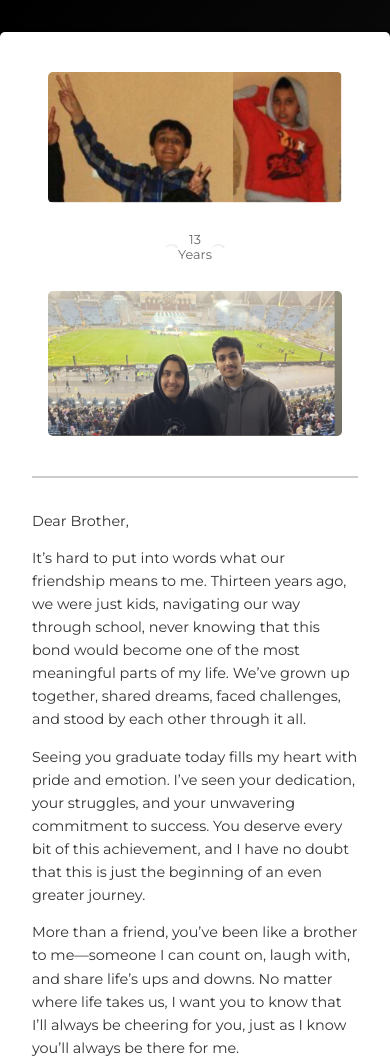
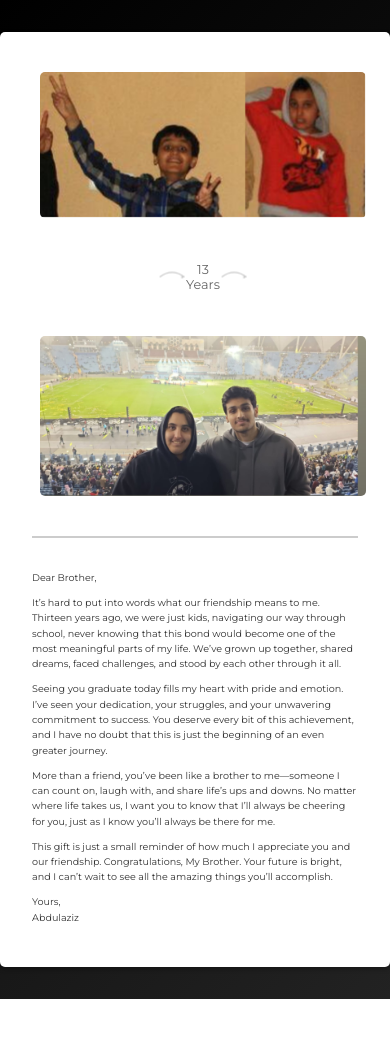
Before and after one commit to AzizMessageToSaleh/Gift-Message, a plain HTML site: page index.html in a window 390 px wide. Shown: the top 1063 px of the page. After the commit the page ends 999 px from the top, so only its background shows below. Drawn offline with Linux system fonts and the light colour scheme.

Commit message:
Update index.html

```diff
--- a/index.html
+++ b/index.html
@@ -140,21 +140,21 @@
           flex-direction: column;
         }
         .arrows {
-          width: 60px;
-          height: 40px;
+          width: 90px;
+          height: 70px;
           margin: 1rem 0;
         }
         .photo {
-          width: 90%;
-          max-width: 350px;
+          width: 100%;
+          max-width: 400px;
         }
         .years {
           display: block;
-          margin: 1.2rem 0;
+          margin: 1.7rem 0;
           text-align: center;
         }
         .message {
-          font-size: 0.9rem;
+          font-size: 0.6rem;
         }
       }
     </style>
```
